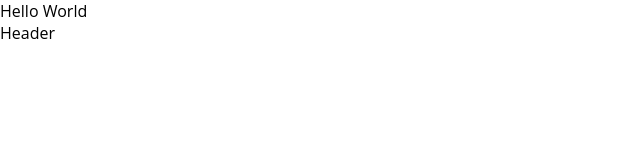
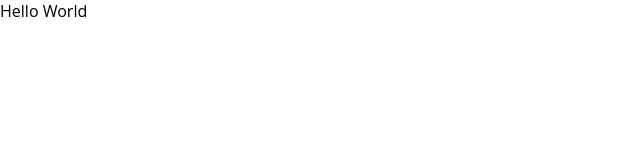
Before and after one commit to rajanmali/typescript-todo, a React (Create React App) app: page / in a window 1280 px wide. Shown: the top 160 px of the page, without its empty margins (0-640 px from the left). Built offline with nearby package versions, Linux system fonts and the light colour scheme.

Commit message:
update tsconfig path file for new folders

```diff
--- a/src/index.tsx
+++ b/src/index.tsx
@@ -4,20 +4,18 @@ import { ThemeProvider } from 'styled-components';
 
 // Components
 import App from './App';
-import Header from '@components/layout/header';
 
 // Theme
 import { theme } from '@config/theme';
 
 // Global Styles
-import GlobalStyle from './assets/styles/global';
+import GlobalStyle from '@assets/styles/global';
 
 ReactDOM.render(
   <React.StrictMode>
     <ThemeProvider theme={theme}>
       <GlobalStyle />
       <App />
-      <Header />
     </ThemeProvider>
   </React.StrictMode>,
   document.getElementById('root')
--- a/tsconfig.paths.json
+++ b/tsconfig.paths.json
@@ -2,11 +2,13 @@
   "compilerOptions": {
     "baseUrl": ".",
     "paths": {
+      "@assets/*": ["src/assets/*"],
+      "@components/*": ["src/components/*"],
       "@config/*": ["src/config/*"],
       "@constants/*": ["src/constants/*"],
-      "@components/*": ["src/components/*"],
       "@containers/*": ["src/containers/*"],
       "@hooks/*": ["src/hooks/*"],
+      "@types/*": ["src/types/*"],
       "@utils/*": ["src/utils/*"]
     }
   }
```
